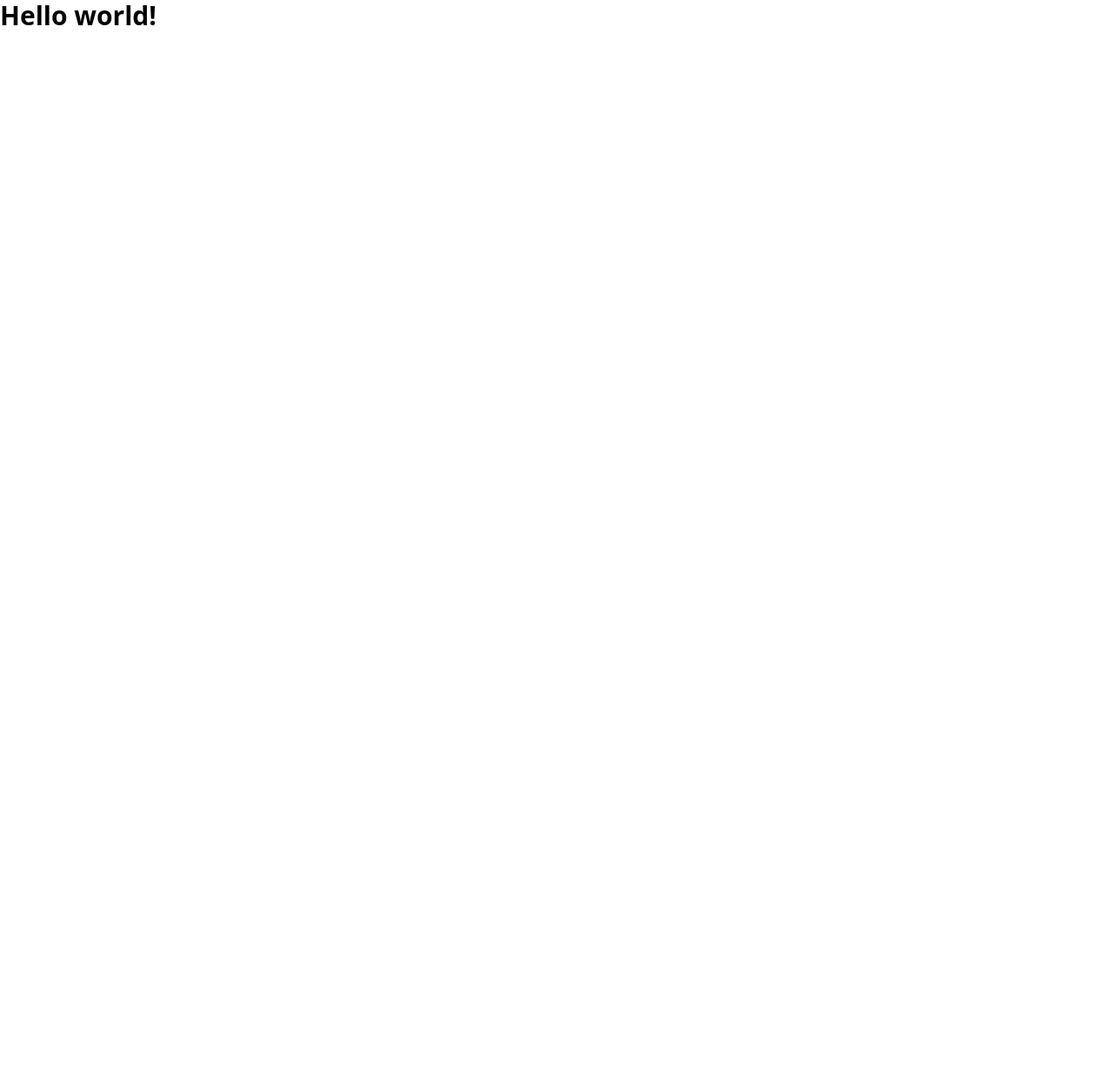
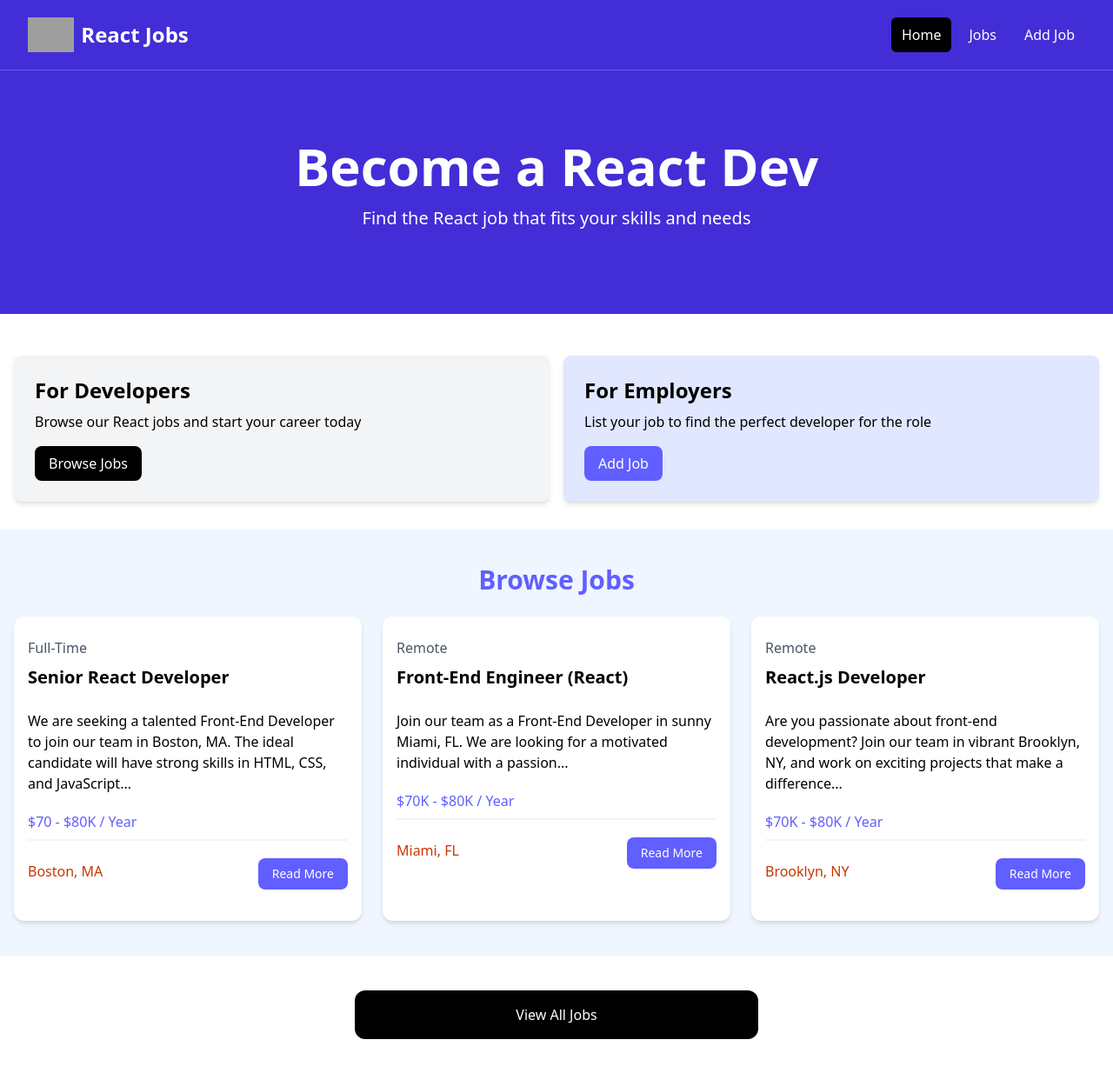
Before and after one commit to IT22003850/react-jobs, a React (Vite) app: page / in a window 1280 px wide. Shown: the whole page at 87% size. Before the commit the page ends 800 px from the top, so only its background shows below. Built offline with nearby package versions, Linux system fonts and the light colour scheme; grey boxes are pictures that could not be loaded.

Commit message:
home page added

```diff
--- a/src/App.jsx
+++ b/src/App.jsx
@@ -1,11 +1,209 @@
-import React from "react";
+import React from 'react'
 
 const App = () => {
   return (
     <div>
-      <h1 class="text-3xl font-bold">Hello world!</h1>
+          <nav class="bg-indigo-700 border-b border-indigo-500">
+      <div class="mx-auto max-w-7xl px-2 sm:px-6 lg:px-8">
+        <div class="flex h-20 items-center justify-between">
+          <div
+            class="flex flex-1 items-center justify-center md:items-stretch md:justify-start"
+          >
+            {/* <!-- Logo --> */}
+            <a class="flex flex-shrink-0 items-center mr-4" href="/index.html">
+              <img
+                class="h-10 w-auto"
+                src="images/logo.png"
+                alt="React Jobs"
+              />
+              <span class="hidden md:block text-white text-2xl font-bold ml-2"
+                >React Jobs</span
+              >
+            </a>
+            <div class="md:ml-auto">
+              <div class="flex space-x-2">
+                <a
+                  href="/index.html"
+                  class="text-white bg-black hover:bg-gray-900 hover:text-white rounded-md px-3 py-2"
+                  >Home</a
+                >
+                <a
+                  href="/jobs.html"
+                  class="text-white hover:bg-gray-900 hover:text-white rounded-md px-3 py-2"
+                  >Jobs</a
+                >
+                <a
+                  href="/add-job.html"
+                  class="text-white hover:bg-gray-900 hover:text-white rounded-md px-3 py-2"
+                  >Add Job</a
+                >
+              </div>
+            </div>
+          </div>
+        </div>
+      </div>
+    </nav>
+
+    {/* <!-- Hero --> */}
+    <section class="bg-indigo-700 py-20 mb-4">
+      <div
+        class="max-w-7xl mx-auto px-4 sm:px-6 lg:px-8 flex flex-col items-center"
+      >
+        <div class="text-center">
+          <h1
+            class="text-4xl font-extrabold text-white sm:text-5xl md:text-6xl"
+          >
+            Become a React Dev
+          </h1>
+          <p class="my-4 text-xl text-white">
+            Find the React job that fits your skills and needs
+          </p>
+        </div>
+      </div>
+    </section>
+
+    {/* <!-- Developers and Employers --> */}
+    <section class="py-4">
+      <div class="container-xl lg:container m-auto">
+        <div class="grid grid-cols-1 md:grid-cols-2 gap-4 p-4 rounded-lg">
+          <div class="bg-gray-100 p-6 rounded-lg shadow-md">
+            <h2 class="text-2xl font-bold">For Developers</h2>
+            <p class="mt-2 mb-4">
+              Browse our React jobs and start your career today
+            </p>
+            <a
+              href="/jobs.html"
+              class="inline-block bg-black text-white rounded-lg px-4 py-2 hover:bg-gray-700"
+            >
+              Browse Jobs
+            </a>
+          </div>
+          <div class="bg-indigo-100 p-6 rounded-lg shadow-md">
+            <h2 class="text-2xl font-bold">For Employers</h2>
+            <p class="mt-2 mb-4">
+              List your job to find the perfect developer for the role
+            </p>
+            <a
+              href="/add-job.html"
+              class="inline-block bg-indigo-500 text-white rounded-lg px-4 py-2 hover:bg-indigo-600"
+            >
+              Add Job
+            </a>
+          </div>
+        </div>
+      </div>
+    </section>
+
+    {/* <!-- Browse Jobs --> */}
+    <section class="bg-blue-50 px-4 py-10">
+      <div class="container-xl lg:container m-auto">
+        <h2 class="text-3xl font-bold text-indigo-500 mb-6 text-center">
+          Browse Jobs
+        </h2>
+        <div class="grid grid-cols-1 md:grid-cols-3 gap-6">
+          {/* <!-- Job Listing 1 --> */}
+          <div class="bg-white rounded-xl shadow-md relative">
+            <div class="p-4">
+              <div class="mb-6">
+                <div class="text-gray-600 my-2">Full-Time</div>
+                <h3 class="text-xl font-bold">Senior React Developer</h3>
+              </div>
+
+              <div class="mb-5">
+               We are seeking a talented Front-End Developer to join our team in Boston, MA. The ideal candidate will have strong skills in HTML, CSS, and JavaScript...
+              </div>
+
+              <h3 class="text-indigo-500 mb-2">$70 - $80K / Year</h3>
+
+              <div class="border border-gray-100 mb-5"></div>
+
+              <div class="flex flex-col lg:flex-row justify-between mb-4">
+                <div class="text-orange-700 mb-3">
+                  <i class="fa-solid fa-location-dot text-lg"></i>
+                  Boston, MA
+                </div>
+                <a
+                  href="job.html"
+                  class="h-[36px] bg-indigo-500 hover:bg-indigo-600 text-white px-4 py-2 rounded-lg text-center text-sm"
+                >
+                 Read More
+                </a>
+              </div>
+            </div>
+          </div>
+          {/* <!-- Job Listing 2 --> */}
+          <div class="bg-white rounded-xl shadow-md relative">
+            <div class="p-4">
+              <div class="mb-6">
+                <div class="text-gray-600 my-2">Remote</div>
+                <h3 class="text-xl font-bold">Front-End Engineer (React)</h3>
+              </div>
+
+              <div class="mb-5">
+               Join our team as a Front-End Developer in sunny Miami, FL. We are looking for a motivated individual with a passion...
+              </div>
+
+              <h3 class="text-indigo-500 mb-2">$70K - $80K / Year</h3>
+
+              <div class="border border-gray-100 mb-5"></div>
+
+              <div class="flex flex-col lg:flex-row justify-between mb-4">
+                <div class="text-orange-700 mb-3">
+                  <i class="fa-solid fa-location-dot text-lg"></i>
+                  Miami, FL
+                </div>
+                <a
+                  href="job.html"
+                  class="h-[36px] bg-indigo-500 hover:bg-indigo-600 text-white px-4 py-2 rounded-lg text-center text-sm"
+                >
+                 Read More
+                </a>
+              </div>
+            </div>
+          </div>
+          {/* <!-- Job Listing 3 --> */}
+          <div class="bg-white rounded-xl shadow-md relative">
+            <div class="p-4">
+              <div class="mb-6">
+                <div class="text-gray-600 my-2">Remote</div>
+                <h3 class="text-xl font-bold">React.js Developer</h3>
+              </div>
+
+              <div class="mb-5">
+                Are you passionate about front-end development? Join our team in vibrant Brooklyn, NY, and work on exciting projects that make a difference...
+              </div>
+
+              <h3 class="text-indigo-500 mb-2">$70K - $80K / Year</h3>
+
+              <div class="border border-gray-100 mb-5"></div>
+
+              <div class="flex flex-col lg:flex-row justify-between mb-4">
+                <div class="text-orange-700 mb-3">
+                  <i class="fa-solid fa-location-dot text-lg"></i>
+                  Brooklyn, NY
+                </div>
+                <a
+                  href="job.html"
+                  class="h-[36px] bg-indigo-500 hover:bg-indigo-600 text-white px-4 py-2 rounded-lg text-center text-sm"
+                >
+                 Read More
+                </a>
+              </div>
+            </div>
+          </div>
+        </div>
+      </div>
+    </section>
+
+    <section class="m-auto max-w-lg my-10 px-6">
+      <a
+        href="jobs.html"
+        class="block bg-black text-white text-center py-4 px-6 rounded-xl hover:bg-gray-700"
+        >View All Jobs</a
+      >
+    </section>
     </div>
-  );
-};
+  )
+}
 
-export default App;
+export default App
```
